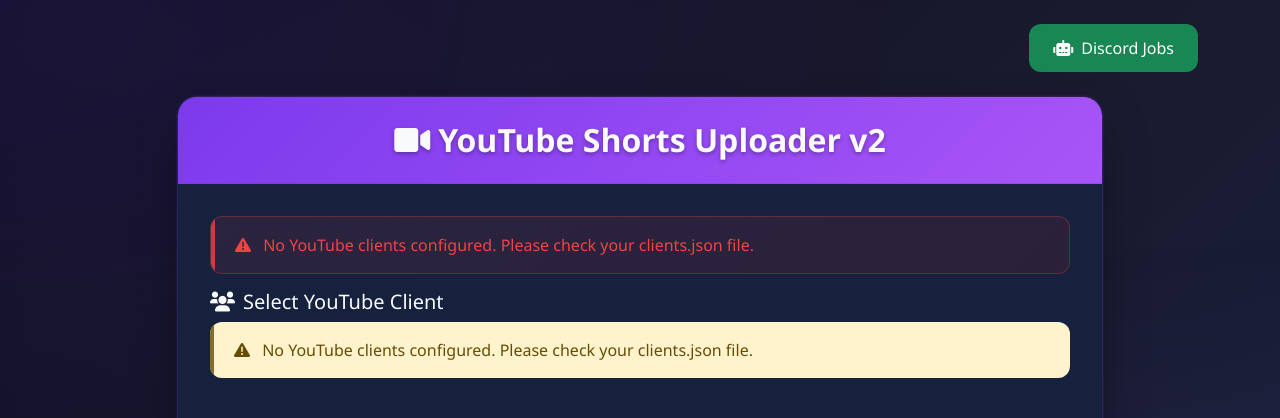
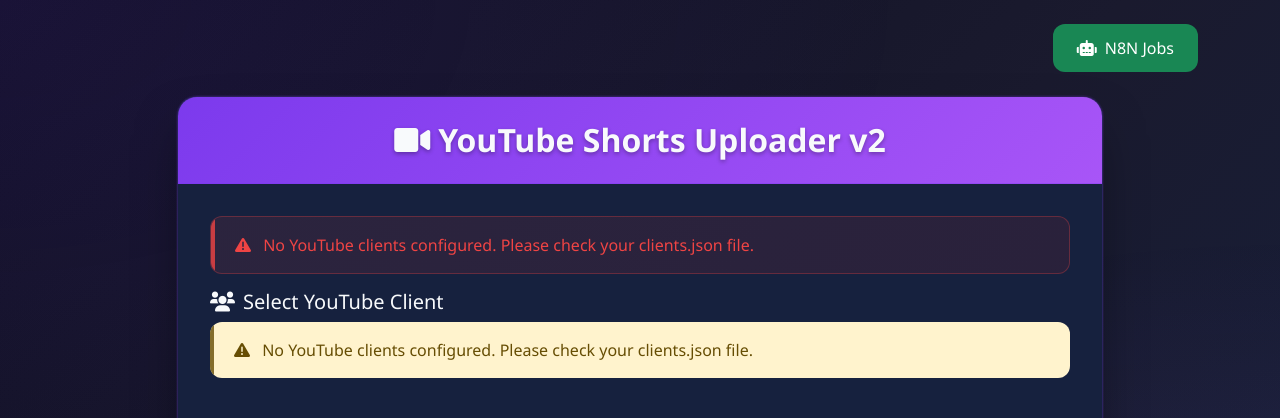
Before and after one commit to pinco2025/ytuploadweb, a Flask app: page / in a window 1280 px wide. Shown: the top 418 px of the page. Run offline with Flask 3, Linux system fonts and the light colour scheme; some libraries are stand-ins or nearby versions.

Commit message:
N8N integration

```diff
--- a/templates/index.html
+++ b/templates/index.html
@@ -68,8 +68,8 @@
     <div class="container mt-4">
         <!-- Navigation -->
         <div class="mb-4 text-end">
-            <a href="/discord" class="btn btn-success">
-                <i class="fas fa-robot me-2"></i>Discord Jobs
+            <a href="/n8n" class="btn btn-success">
+                <i class="fas fa-robot me-2"></i>N8N Jobs
             </a>
         </div>
 
--- a/templates/n8n.html
+++ b/templates/n8n.html
@@ -394,7 +394,7 @@
 
         // Configuration Management Functions
         function loadN8nConfig() {
-            fetch('/api/discord/config')
+            fetch('/api/n8n/config')
                 .then(response => response.json())
                 .then(data => {
                     if (data.success) {
@@ -472,7 +472,7 @@
             const submitUrl = `${cleanUrl}/webhook/discord-input`;
             const nocapUrl = `${cleanUrl}/webhook/back`;
 
-            fetch('/api/discord/config', {
+            fetch('/api/n8n/config', {
                 method: 'POST',
                 headers: {
                     'Content-Type': 'application/json',
```
